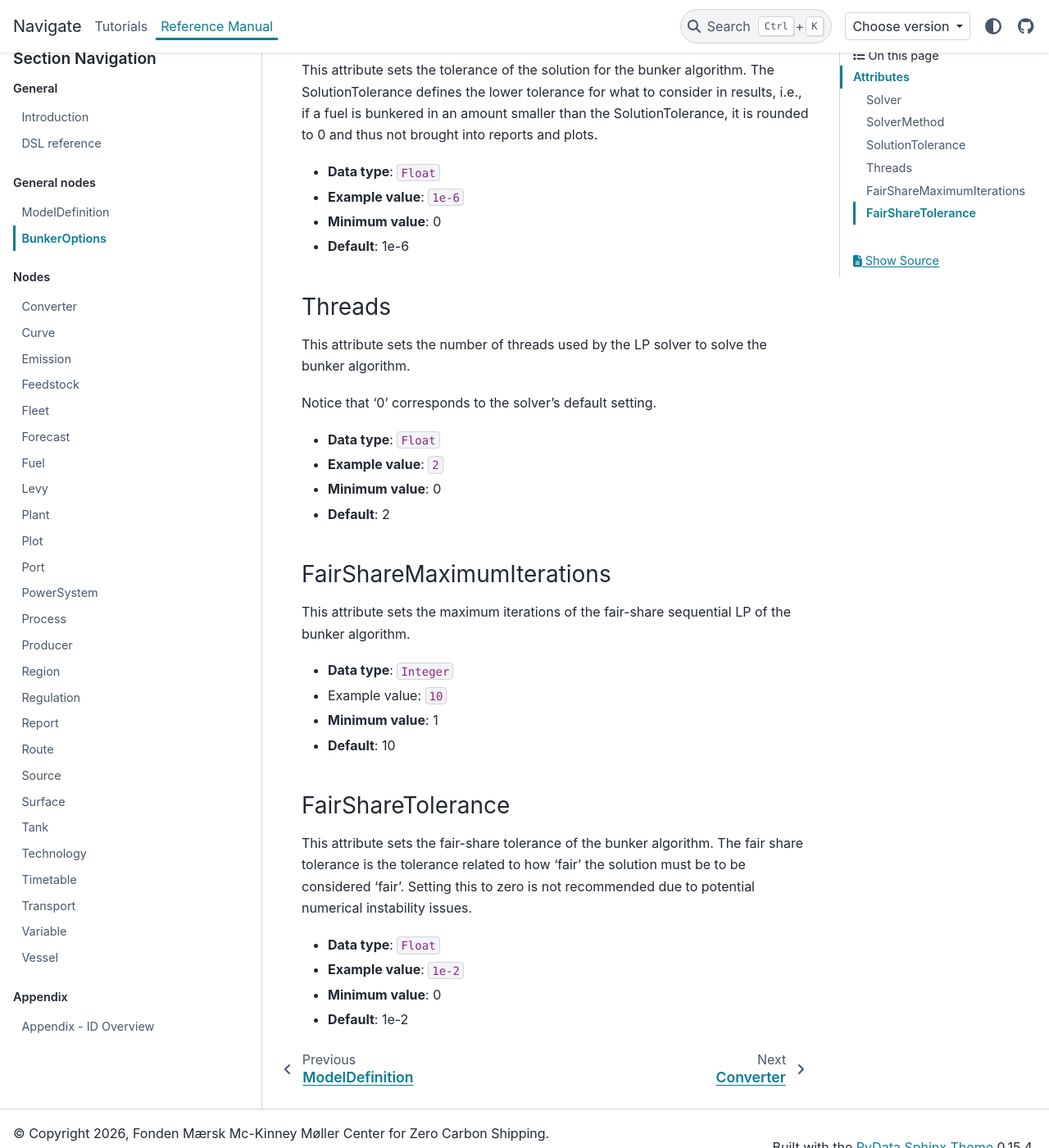
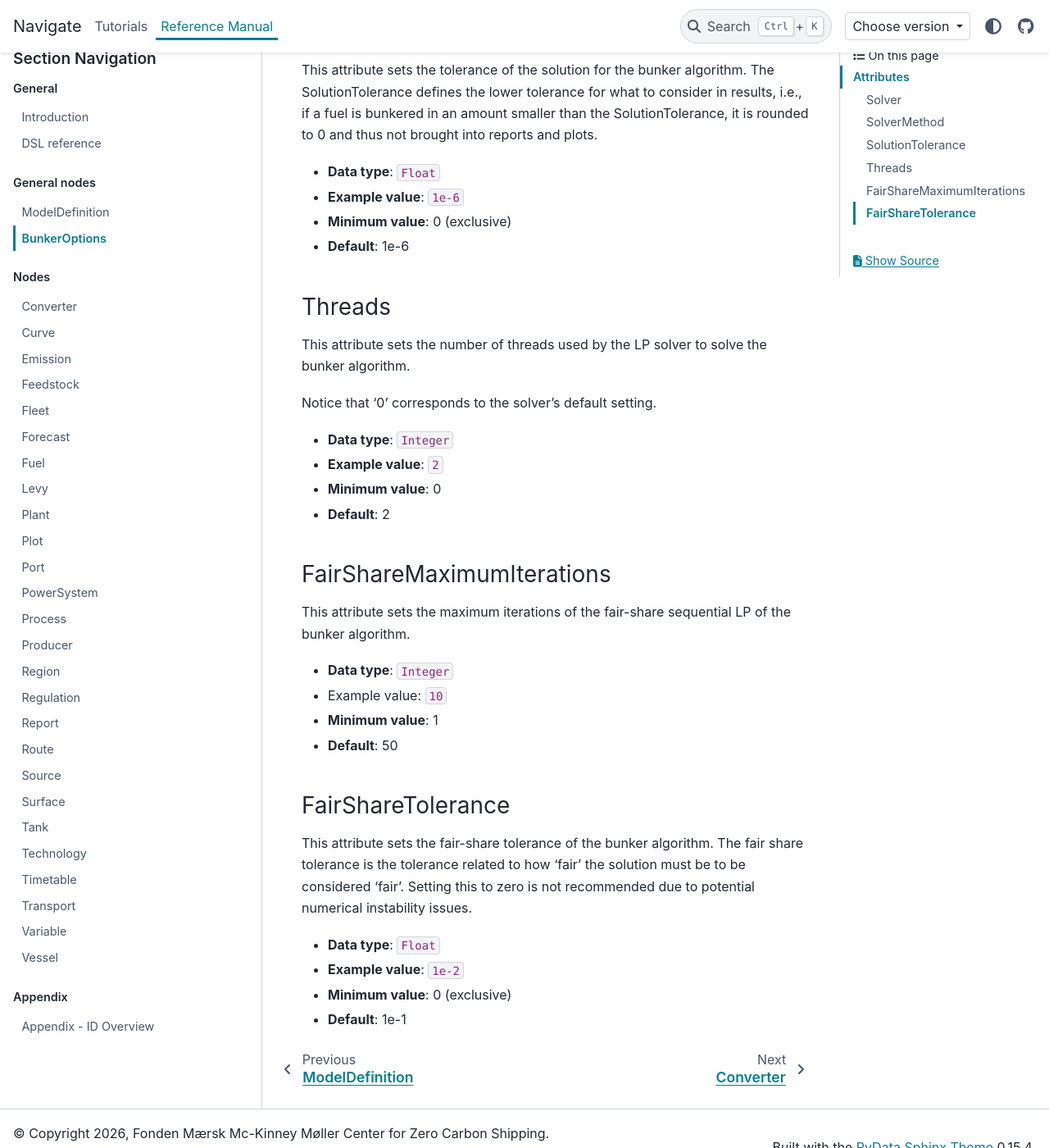
Before and after one commit to zerocarbonshipping/navigate-zcs, a Sphinx documentation site: the page built from docs/reference_manual/bunker_options.md, in a window 1280 px wide and 1400 px high, scrolled down 1095 px. Shown: the whole window at 82% size. Built offline with Sphinx 7.4.7 and the PyData theme 0.15.4, drawn with Linux system fonts in a browser that asks for light colours.

Commit message:
Correct the BunkerOptions manual defaults and types
Threads was documented as Float but the setter uses assign_integer;
FairShareMaximumIterations and FairShareTolerance documented stale
defaults (10 and 1e-2) against the code's 50 and 1e-1; and
SolutionTolerance/FairShareTolerance documented a minimum of 0 where
the setters use inclusive_lower=False. #204

Co-Authored-By: Claude Opus 5.5 <noreply@anthropic.com>

```diff
--- a/docs/reference_manual/bunker_options.md
+++ b/docs/reference_manual/bunker_options.md
@@ -43,7 +43,7 @@ This attribute sets the tolerance of the solution for the bunker algorithm. The
 
 * **Data type**: `Float`
 * **Example value**: `1e-6`
-* **Minimum value**: 0
+* **Minimum value**: 0 (exclusive)
 * **Default**: 1e-6
 
 ### Threads
@@ -52,7 +52,7 @@ This attribute sets the number of threads used by the LP solver to solve the bun
 
 Notice that '0' corresponds to the solver's default setting.
 
-* **Data type**: `Float`
+* **Data type**: `Integer`
 * **Example value**: `2`
 * **Minimum value**: 0
 * **Default**: 2
@@ -64,7 +64,7 @@ This attribute sets the maximum iterations of the fair-share sequential LP of th
 * **Data type**: `Integer`
 * Example value: `10`
 * **Minimum value**: 1
-* **Default**: 10
+* **Default**: 50
 
 ### FairShareTolerance
 
@@ -72,5 +72,5 @@ This attribute sets the fair-share tolerance of the bunker algorithm. The fair s
 
 * **Data type**: `Float`
 * **Example value**: `1e-2`
-* **Minimum value**: 0
-* **Default**: 1e-2
+* **Minimum value**: 0 (exclusive)
+* **Default**: 1e-1
```
Also changed, not shown: CHANGELOG.md (+4 -0 lines).
